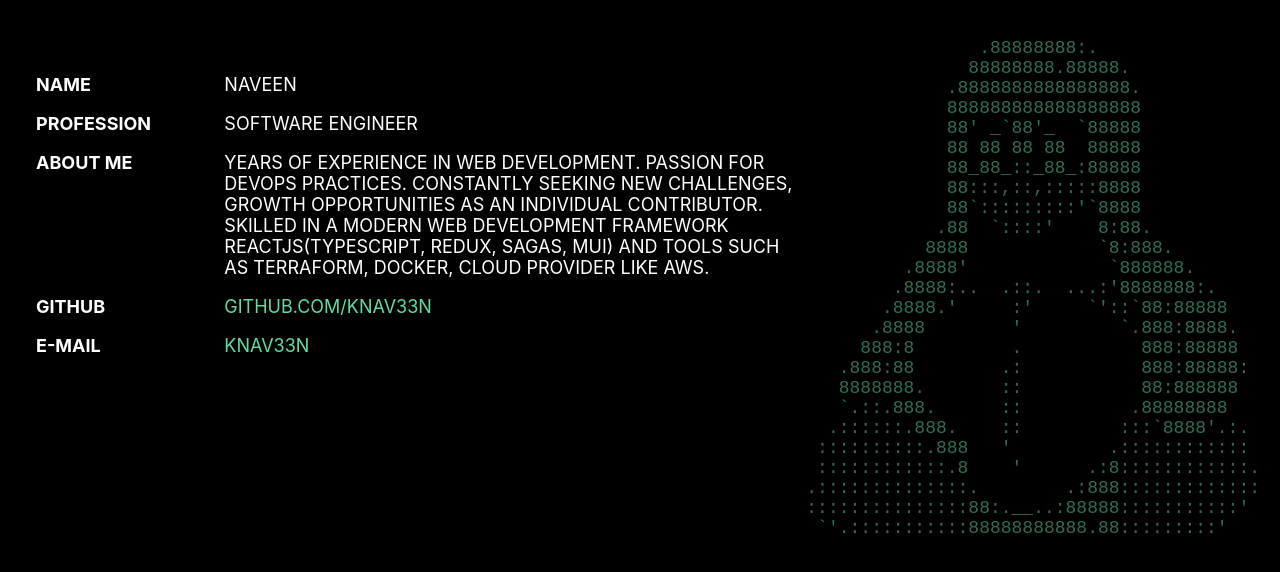
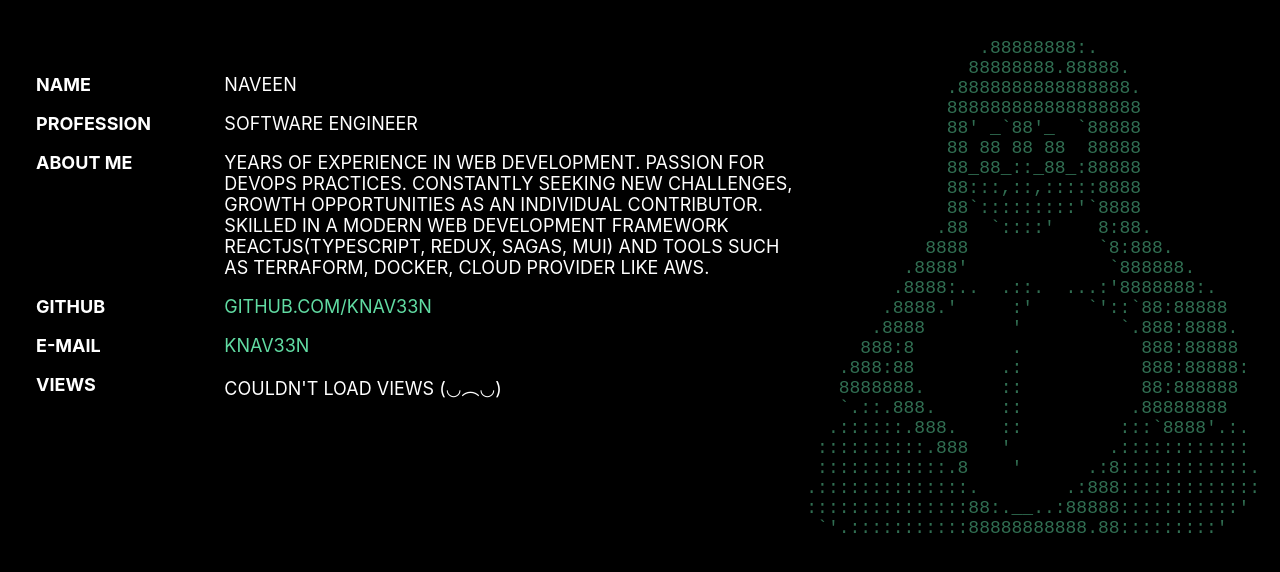
Before and after one commit to knav33n/naveenkumar.dev, a website: page front-end/index.html in a window 1280 px wide. Drawn offline with Linux system fonts and the light colour scheme; a script that the page names is missing; a web font is replaced by a local one.

Commit message:
fix: uncomment views in html

```diff
--- a/front-end/index.html
+++ b/front-end/index.html
@@ -84,10 +84,9 @@
         <dd>
           <a href="mailto:nnav33nk@gmail.com">knav33n</a>
         </dd>
-        <dt></dt>
         <!-- <dd><a href="/portfolio.html">Portfolio</a></dd> -->
-        <!-- <dt>Views</dt>
-        <dd id="views">Couldn't load views</dd> -->
+        <dt>Views</dt>
+        <dd id="views">Couldn't load views (◡︵◡)</dd>
       </dl>
     </main>
     <script type="module" src="js/index.js"></script>
```
